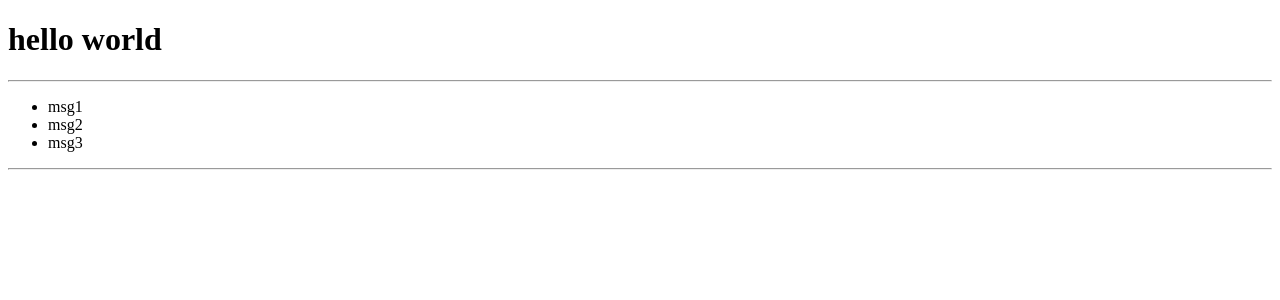
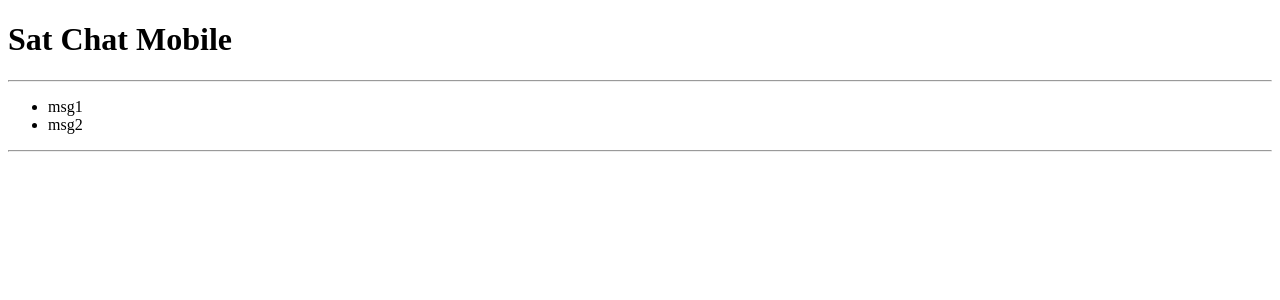
Before and after one commit to shimniok/rockblock_serial, an Angular app in the folder app/: page / in a window 1280 px wide. Shown: the top 300 px of the page. Built offline with nearby package versions, Linux system fonts and the light colour scheme.

Commit message:
implemented service for messages

```diff
--- a/app/src/app/app.component.html
+++ b/app/src/app/app.component.html
@@ -1,7 +1,7 @@
-<h1>hello world</h1>
+<h1>Sat Chat Mobile</h1>
 <hr>
 <!-- messages -->
 <ul>
-  <li *ngFor="let m of messages">{{ m }}</li>
+  <li *ngFor="let m of messages|async">{{ m.message }}</li>
 </ul>
 <hr>
--- a/app/src/app/app.component.ts
+++ b/app/src/app/app.component.ts
@@ -1,5 +1,7 @@
 import { Component } from '@angular/core';
 import { MessageService } from 'src/message.service';
+import { Message } from '../message.type';
+import { Observable } from 'rxjs';
 
 @Component({
   selector: 'app-root',
@@ -8,10 +10,10 @@ import { MessageService } from 'src/message.service';
 })
 export class AppComponent {
   title = 'app';
-  messages = [ 'msg1', 'msg2', 'msg3'];
-  //messages;
+  //messages = [ 'msg1', 'msg2', 'msg3'];
+  messages: Observable<Message[]>;
 
   constructor (private messageService: MessageService) {
-    //this.messages = messageService.getMessages().subscribe();
+    this.messages = messageService.getMessages();
   }
 }
--- a/app/src/app/app.module.ts
+++ b/app/src/app/app.module.ts
@@ -1,7 +1,6 @@
 import { NgModule } from '@angular/core';
 import { BrowserModule } from '@angular/platform-browser';
 import { HttpClientModule } from '@angular/common/http';
-
 
 import { AppComponent } from './app.component';
 
--- a/app/src/message.service.ts
+++ b/app/src/message.service.ts
@@ -1,5 +1,7 @@
 import { Injectable } from '@angular/core';
 import { HttpClient } from '@angular/common/http';
+import { Observable } from 'rxjs';
+
 import { Message } from "./message.type";
 
 @Injectable({
@@ -9,7 +11,7 @@ export class MessageService {
 
   constructor(private http: HttpClient) { }
 
-  getMessages() {
+  getMessages(): Observable<Message[]> {
     return this.http.get<Message[]>('/assets/messages.json');
   }
 }
```
